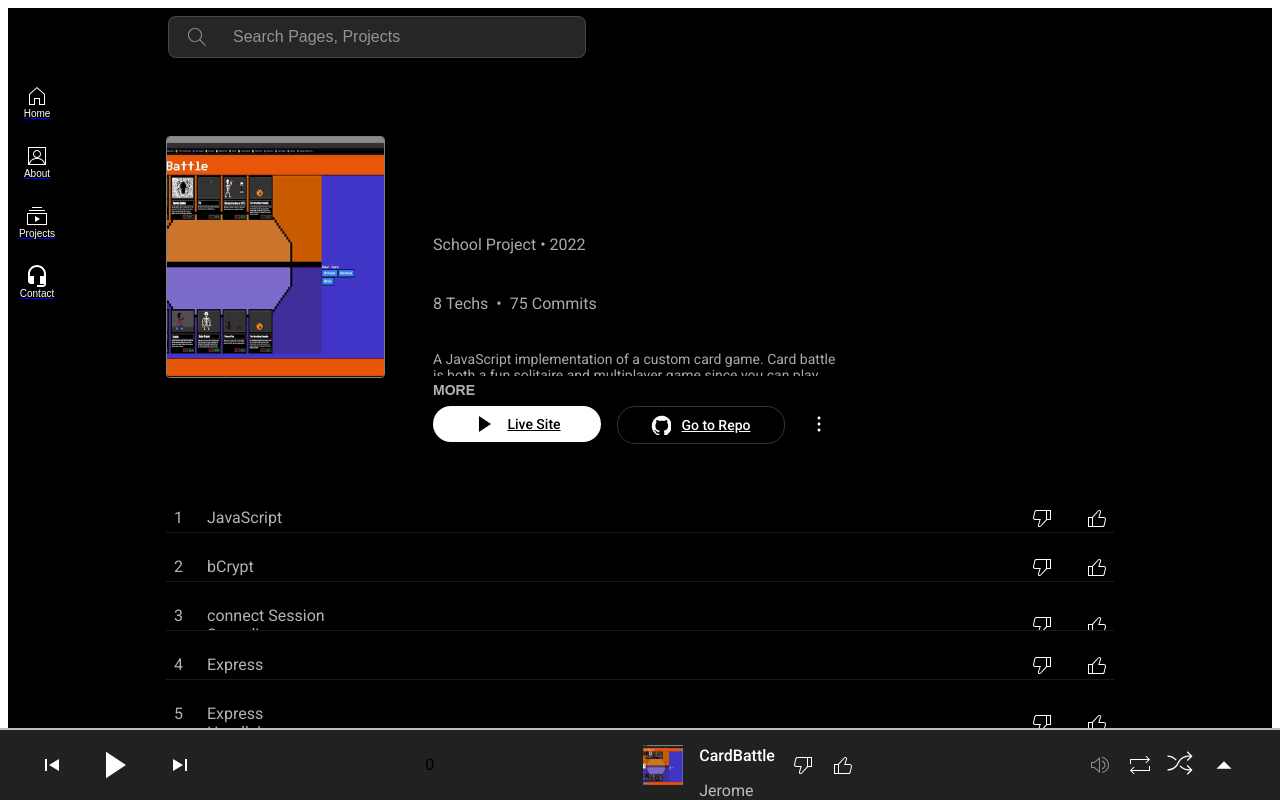
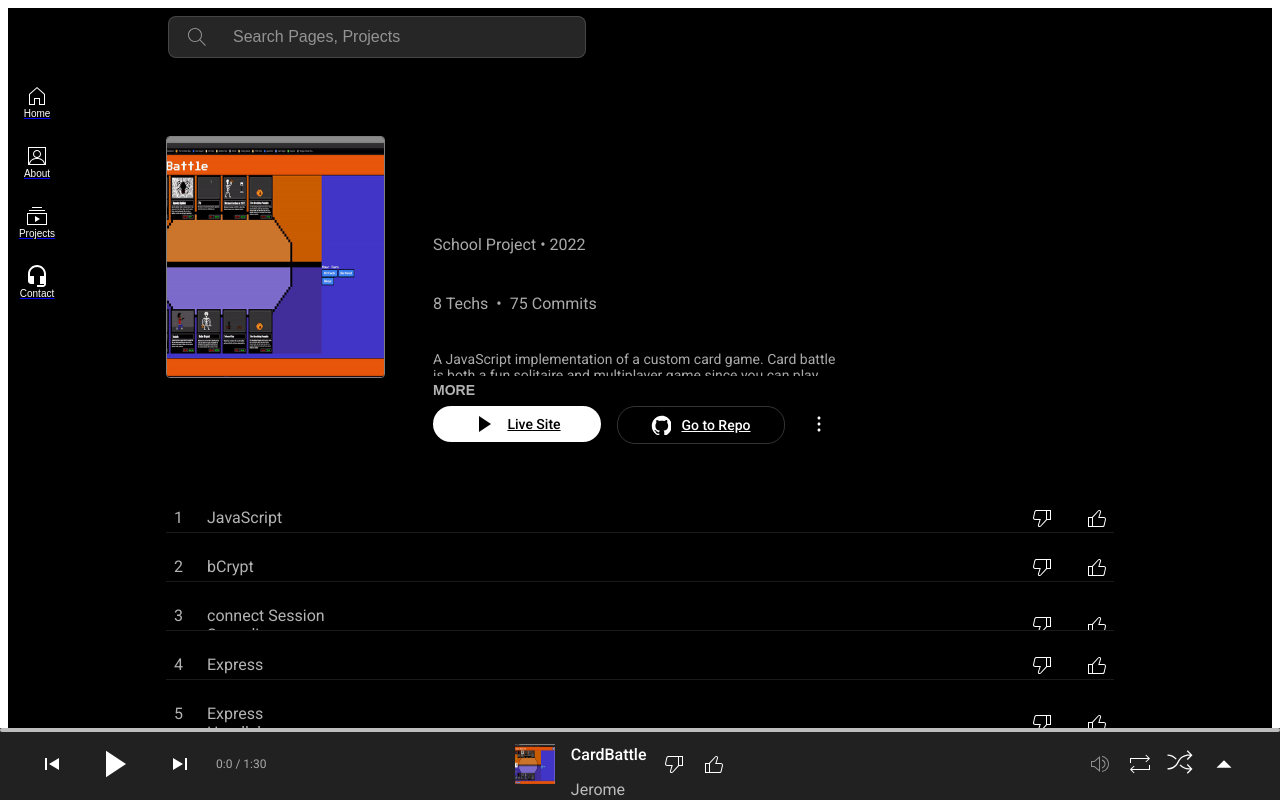
Before and after one commit to Jeromemn/Portfolio, a Next.js app: page /projects/cardbattle in a window 1280 px wide. Shown: the top 800 px of the page. Built offline with nearby package versions, Linux system fonts and the light colour scheme.

Commit message:
displays time passed and total time in timer, updated slider to use rc-slider, is not dragable to change time

```diff
--- a/package.json
+++ b/package.json
@@ -13,6 +13,7 @@
     "eslint-config-next": "13.4.9",
     "next": "^13.4.13",
     "octokit": "^3.1.0",
+    "rc-slider": "^10.2.1",
     "react": "18.2.0",
     "react-dom": "18.2.0",
     "styled-components": "^6.0.4"
--- a/src/app/components/Footer.jsx
+++ b/src/app/components/Footer.jsx
@@ -21,10 +21,12 @@ import {
 } from "../icons";
 import AllLinks from "../utils/links";
 import useTimer from "../hooks/useTimer";
+import Slider from 'rc-slider';
+import 'rc-slider/assets/index.css';
 
 const FooterWrapper = styled.div`
   display: flex;
-  background-color: rgb(33, 33, 33);
+  background-color: #212121;
   position: fixed;
   bottom: 0;
   left: 0;
@@ -52,9 +54,10 @@ const NowPlayingSection = styled.div`
 
 const ShuffleRepeatSection = styled.div`
   display: flex;
-  justify-content: center;
+  justify-content: end;
   align-items: center;
   padding: 0 1rem;
+  width: 257.14px;
 `;
 
 const FooterSectionContainer = styled.div`
@@ -76,8 +79,25 @@ const ProgressSlider = styled.div`
 
 const ProgressSliderBar = styled.div`
   display: flex;
+  align-items: center;
+  justify-content: end;
   background-color: #f44336;
-  width: ${(props) => props.percentage}%;
+  width: ${(props) => props.$percentage}%;
+`;
+
+const ProgressSliderBall = styled.div`
+  display: none;
+  background-color: #f44336;
+  width: 12px;
+  height: 12px;
+  border-radius: 50%;
+  /* position: absolute; */
+
+  ${FooterWrapper}:hover & {
+    display: flex;
+    cursor: pointer;
+    position: absolute;
+  }
 `;
 
 const SkipIconWrapper = styled.div`
@@ -187,24 +207,60 @@ const TimerWrapper = styled.div`
   display: flex;
 `;
 
-const Footer = () => {
+const DisplayTimer = styled.p`
+  color: #aaa;
+  font-size: 12px;
+  line-height: 1.2;
+  font-weight: 400;
+`;
+
+const TimerPlayContainer = styled.div`
+  display: flex;
+  justify-content: center;
+  align-items: center;
+`;
+
+const SliderProgress = styled(Slider)`
+  padding: 15px;
+  margin: -15px;
+  & .rc-slider-rail {
+    background-color: #bdbdbd;
+    height: 4px;
+    /* top: 0; */
+  }
+
+  & .rc-slider-track {
+   height: 4px;
+    background-color: #f44336;
+    border: none;
+    /* top: 0; */
+
+  }
+
+  & .rc-slider-handle {
+    /* display: none;
+     */
+    background-color: #f44336;
+    width: 12px;
+    height: 12px;
+    border-radius: 50%;
+    border-color: #f44336;
+    border: none;
+
+    &onChange {
+      border: none;
+    }
+  }
+`;
+
+const Footer = ({ params }) => {
   const pathname = usePathname();
-  // const [count, setCount] = useState(0);
-  // //  update delay dynamically
-  // const [delay, setDelay] = useState();
-  // //  toggle play pause counter
-  // const [isPlaying, setIsPlaying] = useState(false);
-  // useInterval(
-  //   () => {
-  //     setCount(count + 1);
-  //   },
-  //   isPlaying ? delay : null
+  const { currentTime, startTimer, pauseTimer, stopTimer, updateTimer,isTimerRunning } =
+    useTimer();
+  const [progress , setProgress] = useState(0);
 
-  // )
-  // const handleChange = (e) => {
-  //   setDelay(e.target.value);
-  // }
-  const { currentTime, startTimer, pauseTimer, stopTimer, isTimerRunning } = useTimer();
+  const onSliderChange = (value) => {
+  };
 
   const onPlay = () => {
     startTimer();
@@ -213,26 +269,31 @@ const Footer = () => {
     pauseTimer();
   };
 
+
+
+  const playTime = 90;
+
   const router = useRouter();
   useEffect(() => {
-    console.log("currentTime", currentTime);
-    console.log("isTimerRunning", isTimerRunning);
-    if (isTimerRunning && currentTime >= 60) {
+    if (isTimerRunning && currentTime >= playTime) {
       stopTimer();
       // logic to redirect to next page
       const updatedLinks = AllLinks.filter((item) => item !== pathname);
-      router.push(updatedLinks[Math.floor(Math.random() * updatedLinks.length)]);
+      router.push(
+        updatedLinks[Math.floor(Math.random() * updatedLinks.length)]
+      );
     }
   }, [currentTime, isTimerRunning, stopTimer]);
 
-  const timeRemaining = 60 - currentTime;
-  const percentage = Math.min((currentTime / 60) * 100);
-  console.log(timeRemaining);
-  console.log(percentage);
-
-  // console.log(currentTime);
-  // console.log(isTimerRunning);
-  // console.log(endTime);
+  const percentage = Math.min((currentTime / playTime) * 100);
+  console.log(currentTime % 60);
+  const currentPlay =
+    (currentTime >= 59 ? Math.floor(currentTime / 60) : 0) +
+    ":" +
+    (currentTime <= 10 ? Math.floor(currentTime / 60) : 0 +
+    Math.floor(currentTime % 60));
+  const playMinutes =
+    (playTime >= 60 ? Math.floor(playTime / 60) : 0) + ":" + (playTime % 60);
 
   const randomLink = useMemo(() => {
     const updatedLinks = AllLinks.filter((item) => item !== pathname);
@@ -241,10 +302,15 @@ const Footer = () => {
     return newLink || updatedLinks[0];
   }, [pathname]);
 
+  const project = projectsData.find((item) => item.link === pathname);
+  console.log(project);
+
   const projectImages = projectsData.reduce(
     (acc, current) => ({ ...acc, [current.link]: current.image }),
     {}
   );
+
+  console.log(projectImages);
 
   const images = {
     "/": {
@@ -274,19 +340,25 @@ const Footer = () => {
 
   return (
     <FooterWrapper>
-      <ProgressSlider>
-        <ProgressSliderBar percentage={percentage} />
-      </ProgressSlider>
+      {/* <ProgressSlider> */}
+        {/* <ProgressSliderBar $percentage={percentage}>
+          <ProgressSliderBall />
+        </ProgressSliderBar> */}
+        <SliderProgress value={currentTime} min={0} max={playTime} step={0.1}onChange={(nextValue) => {
+          updateTimer(nextValue);
+        }} />
+      {/* </ProgressSlider> */}
       <FooterSectionContainer>
+        <TimerPlayContainer>
           <PlayPauseWrapper>
             <SkipIconWrapper>
               <BackYouTube color="white" width={24} height={24} />
             </SkipIconWrapper>
             <PlayIconWrapper onClick={isTimerRunning ? onPause : onPlay}>
               {isTimerRunning ? (
-              <PauseButton color="white" width={40} height={40}/>
+                <PauseButton color="white" width={40} height={40} />
               ) : (
-            <PlayYouTube color="white" width={40} height={40}  />
+                <PlayYouTube color="white" width={40} height={40} />
               )}
             </PlayIconWrapper>
             <SkipIconWrapper>
@@ -294,9 +366,11 @@ const Footer = () => {
             </SkipIconWrapper>
           </PlayPauseWrapper>
           <TimerWrapper>
-          <p>{currentTime}</p>
-
+            <DisplayTimer>
+              {currentPlay} / {playMinutes}
+            </DisplayTimer>
           </TimerWrapper>
+        </TimerPlayContainer>
 
         <NowPlayingSection>
           <Image src={`${url}`} alt={alt} width={40} height={40} />
--- a/src/app/hooks/useTimer.js
+++ b/src/app/hooks/useTimer.js
@@ -28,12 +28,16 @@ const useTimer = () => {
     setIsTimerRunning(false);
   };
 
+  const updateTimer = (value) => {
+    setCurrentTime(value);
+  };
+
   const stopTimer = () => {
     setIsTimerRunning(false);
     setCurrentTime(0);
   };
 
-  return { currentTime, startTimer, pauseTimer, stopTimer, isTimerRunning };
+  return { currentTime, startTimer, pauseTimer, stopTimer,updateTimer,isTimerRunning };
 };
 
 export default useTimer;
--- a/src/app/projects/[singleProject]/page.jsx
+++ b/src/app/projects/[singleProject]/page.jsx
@@ -173,7 +173,7 @@ const TechStart = styled.div`
   display: flex;
 `;
 
-const SingleProjectPage = ({ params, play, lineheight }) => {
+const SingleProjectPage = ({ params }) => {
   const [showMore, setShowMore] = useState(false);
   const [isOpen, setIsOpen] = useState(false);
   const moreRef = useRef();
@@ -183,6 +183,7 @@ const SingleProjectPage = ({ params, play, lineheight }) => {
   const project = projectsData.find(
     (project) => project.name === params.singleProject
   );
+  console.log(project);
 
   const handleClick = () => {
     setShowMore(true);
```
Also changed, not shown: 1 other file (tests, documents, lock files or other folders). Lines whose indentation alone changed are shown as unchanged.
